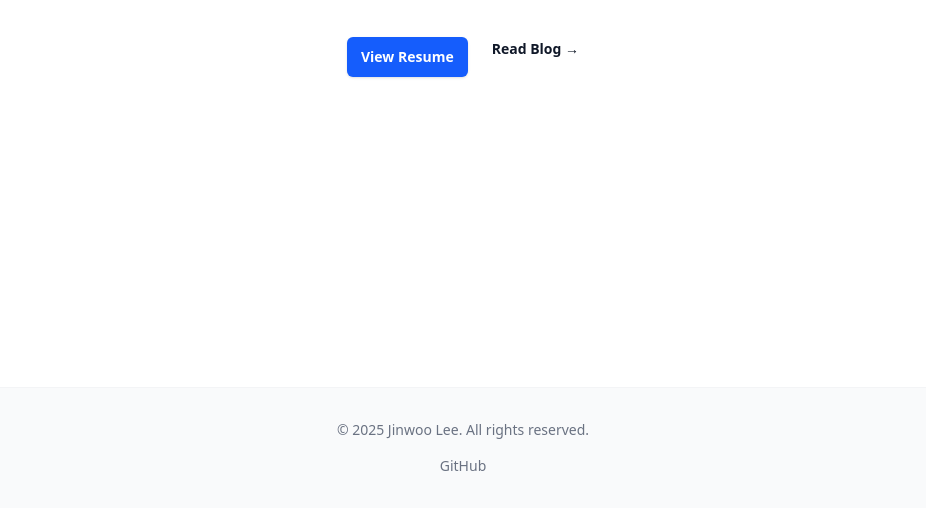
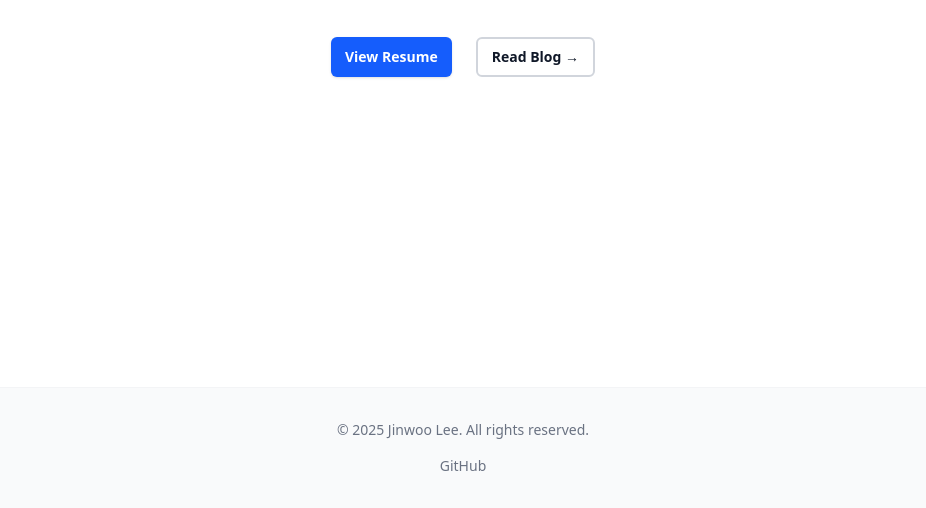
Before and after one commit to chemonoworld/chemonoworld.github.io, an Astro site: page / in a window 1280 px wide. Shown: the part 292-800 px from the top of the page, without its empty margins (177-1103 px from the left). Built offline with nearby package versions, Linux system fonts and the light colour scheme; Astro itself is replaced by a stand-in of ours.

Commit message:
style: vertically align action buttons and update blog link to a bordered button style.

```diff
--- a/src/pages/index.astro
+++ b/src/pages/index.astro
@@ -12,11 +12,11 @@ import { SITE_TITLE, SITE_DESCRIPTION } from '../consts';
 			Welcome to my personal space on the web. Here I share my thoughts on technology,
 			mathematics, and my professional journey.
 		</p>
-		<div class="flex justify-center gap-6">
+		<div class="flex justify-center gap-6 items-center">
 			<a href="/resume" class="rounded-md bg-blue-600 px-3.5 py-2.5 text-sm font-semibold text-white shadow-sm hover:bg-blue-500 focus-visible:outline focus-visible:outline-2 focus-visible:outline-offset-2 focus-visible:outline-blue-600 transition-colors">
 				View Resume
 			</a>
-			<a href="/blog" class="text-sm font-semibold leading-6 text-gray-900 hover:text-blue-600 transition-colors">
+			<a href="/blog" class="rounded-md border-2 border-gray-300 px-3.5 py-2 text-sm font-semibold text-gray-900 hover:border-blue-600 hover:text-blue-600 transition-colors">
 				Read Blog <span aria-hidden="true">→</span>
 			</a>
 		</div>
```
